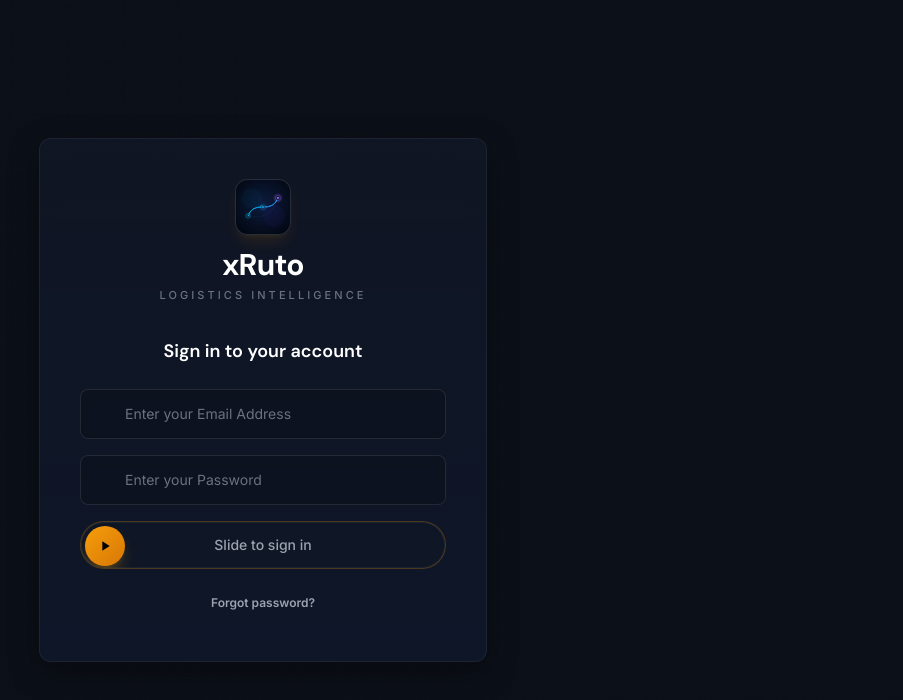
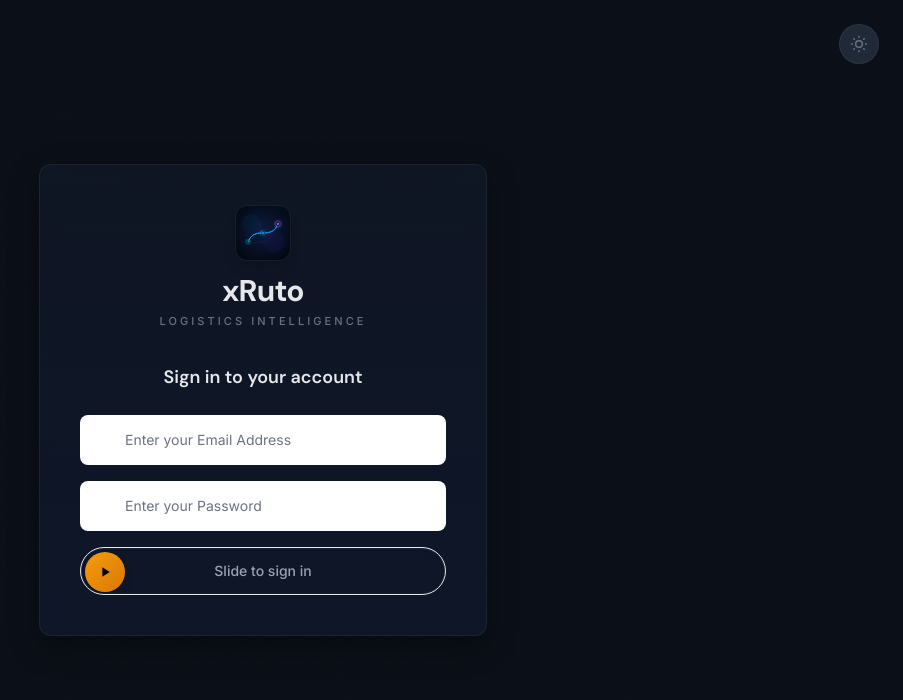
Before and after one commit to EhtishamTechie/xruto-frontend, a React (Vite) app: page / in a window 1280 px wide. Shown: the top 700 px of the page, without its empty margins (377-1280 px from the left). Built offline with nearby package versions, Linux system fonts and the light colour scheme.

Commit message:
feat: implement global light/dark theme toggle and remove forgot password from login

```diff
--- a/src/App.jsx
+++ b/src/App.jsx
@@ -43,6 +43,8 @@ const ICONS = {
   shield: 'M9 12l2 2 4-4m5.618-4.016A11.955 11.955 0 0112 2.944a11.955 11.955 0 01-8.618 3.04A12.02 12.02 0 003 9c0 5.591 3.824 10.29 9 11.622 5.176-1.332 9-6.03 9-11.622 0-1.042-.133-2.052-.382-3.016z',
   chart: 'M16 8v8m-4-5v5m-4-2v2m-2 4h12a2 2 0 002-2V6a2 2 0 00-2-2H6a2 2 0 00-2 2v12a2 2 0 002 2z',
   truck: 'M9 17a2 2 0 11-4 0 2 2 0 014 0zM19 17a2 2 0 11-4 0 2 2 0 014 0zM13 16V6a1 1 0 00-1-1H4a1 1 0 00-1 1v10a1 1 0 001 1h1m8-1a1 1 0 01-1 1H9m4-1V8a1 1 0 011-1h2.586a1 1 0 01.707.293l3.414 3.414a1 1 0 01.293.707V16a1 1 0 01-1 1h-1m-6-1a1 1 0 001 1h1M5 17a2 2 0 104 0m-4 0a2 2 0 114 0m6 0a2 2 0 104 0m-4 0a2 2 0 114 0',
+  sun: 'M12 3v1m0 16v1m9-9h-1M4 12H3m15.364 6.364l-.707-.707M6.343 6.343l-.707-.707m12.728 0l-.707.707M6.343 17.657l-.707.707M16 12a4 4 0 11-8 0 4 4 0 018 0z',
+  moon: 'M20.354 15.354A9 9 0 018.646 3.646 9.003 9.003 0 0012 21a9.003 9.003 0 008.354-5.646z',
 };
 
 // Standalone input field — must be outside LoginScreen to avoid remount on every keystroke
@@ -66,11 +68,23 @@ const LoginScreen = ({ onLogin }) => {
   const [showPw, setShowPw] = useState(false);
   const [loading, setLoading] = useState(false);
   const [error, setError] = useState('');
-  const [successMsg, setSuccessMsg] = useState('');
-  const [view, setView] = useState(() => new URLSearchParams(window.location.search).get('reset_token') ? 'reset' : 'login');
-  const [resetToken] = useState(() => new URLSearchParams(window.location.search).get('reset_token') || '');
-  const [newPw, setNewPw] = useState('');
-  const [confirmPw, setConfirmPw] = useState('');
+
+  // Theme state
+  const [isDark, setIsDark] = useState(() => {
+    const saved = localStorage.getItem('xruto_theme');
+    if (saved) return saved === 'dark';
+    return true; // default dark
+  });
+
+  useEffect(() => {
+    if (isDark) {
+      document.documentElement.classList.add('dark');
+      localStorage.setItem('xruto_theme', 'dark');
+    } else {
+      document.documentElement.classList.remove('dark');
+      localStorage.setItem('xruto_theme', 'light');
+    }
+  }, [isDark]);
 
   const doLogin = async () => {
     if (!email || !password) { setError('Please enter your email and password'); return; }
@@ -85,108 +99,42 @@ const LoginScreen = ({ onLogin }) => {
     } catch (err) { setError(err.message); } finally { setLoading(false); }
   };
 
-  const doForgot = async () => {
-    if (!email) { setError('Please enter your email address'); return; }
-    setLoading(true); setError(''); setSuccessMsg('');
-    try {
-      const res = await fetch(`${API_BASE}/auth/forgot-password`, { method: 'POST', headers: { 'Content-Type': 'application/json' }, body: JSON.stringify({ email: email.trim() }) });
-      const data = await res.json();
-      if (!res.ok || !data.success) throw new Error(data.message || 'Request failed');
-      setSuccessMsg(data.message);
-    } catch (err) { setError(err.message); } finally { setLoading(false); }
-  };
-
-  const doReset = async () => {
-    if (!newPw || !confirmPw) { setError('Please fill in both fields'); return; }
-    if (newPw !== confirmPw) { setError('Passwords do not match'); return; }
-    if (newPw.length < 6) { setError('Password must be at least 6 characters'); return; }
-    setLoading(true); setError(''); setSuccessMsg('');
-    try {
-      const res = await fetch(`${API_BASE}/auth/reset-password`, { method: 'POST', headers: { 'Content-Type': 'application/json' }, body: JSON.stringify({ token: resetToken, new_password: newPw }) });
-      const data = await res.json();
-      if (!res.ok || !data.success) throw new Error(data.message || 'Reset failed');
-      setSuccessMsg(data.message);
-      window.history.replaceState({}, '', window.location.pathname);
-      setTimeout(() => { setView('login'); setSuccessMsg(''); }, 2500);
-    } catch (err) { setError(err.message); } finally { setLoading(false); }
-  };
-
-  const switchView = (v) => { setView(v); setError(''); setSuccessMsg(''); };
-
 
 
   return (
-    <div className="relative flex min-h-screen items-center justify-center bg-xr-bg px-4 py-10 md:px-6">
-      <div aria-hidden className="pointer-events-none fixed inset-0 bg-grid opacity-[0.35]" />
+    <div className="relative flex min-h-screen items-center justify-center bg-xr-bg px-4 py-10 md:px-6 transition-colors duration-300">
+      <div aria-hidden className="pointer-events-none fixed inset-0 bg-grid opacity-[0.25] dark:opacity-[0.35]" />
       <div aria-hidden className="pointer-events-none fixed inset-0 bg-noise" />
-      <UiCard variant="glass" className="relative z-10 w-full max-w-sm p-6 shadow-panel md:max-w-md md:p-10">
+
+      {/* Theme Toggle */}
+      <button
+        onClick={() => setIsDark(!isDark)}
+        className="absolute top-6 right-6 z-20 flex h-10 w-10 items-center justify-center rounded-full bg-xr-elevated text-xr-muted border border-xr-border shadow-sm transition hover:text-xr-brand"
+        aria-label="Toggle theme"
+      >
+        <Ico d={isDark ? ICONS.sun : ICONS.moon} className="w-5 h-5" />
+      </button>
+
+      <UiCard variant="glass" className="relative z-10 w-full max-w-sm p-6 shadow-panel md:max-w-md md:p-10 transition-colors duration-300">
         <div className="flex flex-col items-center">
           <div className="mb-8 w-full text-center">
             <div className="inline-flex flex-col items-center">
-              <div className="mb-3 flex h-14 w-14 items-center justify-center overflow-hidden rounded-card border border-white/10 shadow-lg shadow-amber-500/10">
-                <BrandLogo className="h-14 w-14" alt="xRuto" />
+              <div className="mb-3 flex h-14 w-14 items-center justify-center overflow-hidden rounded-card border border-xr-border bg-xr-bg shadow-lg">
+                <BrandLogo className="h-14 w-14 text-xr-text" alt="xRuto" />
               </div>
-              <h1 className="text-2xl font-bold tracking-tight text-white sm:text-3xl">xRuto</h1>
+              <h1 className="text-2xl font-bold tracking-tight text-xr-text sm:text-3xl">xRuto</h1>
               <p className="mt-1 text-[11px] font-medium uppercase tracking-[0.28em] text-xr-muted">Logistics Intelligence</p>
             </div>
           </div>
-          {view === 'login' && (
-            <>
-              <h2 className="mb-6 text-center text-lg font-semibold text-white">Sign in to your account</h2>
+          <h2 className="mb-6 text-center text-lg font-semibold text-xr-text">Sign in to your account</h2>
           {error && (
-                <div className="mb-4 w-full rounded-control border border-xr-danger/25 bg-xr-danger/10 px-4 py-3 text-center text-sm text-red-200">{error}</div>
+            <div className="mb-4 w-full rounded-control border border-xr-danger/25 bg-xr-danger/10 px-4 py-3 text-center text-sm text-red-500">{error}</div>
           )}
           <div className="w-full space-y-4">
             <LoginInputField icon={ICONS.user} type="email" value={email} onChange={e => setEmail(e.target.value)} placeholder="Enter your Email Address" />
             <LoginInputField icon={ICONS.lock} type={showPw ? 'text' : 'password'} value={password} onChange={e => setPassword(e.target.value)} placeholder="Enter your Password" showToggle onToggle={() => setShowPw(v => !v)} isPassword={showPw} />
             <SlideToConfirm label="Slide to sign in" onConfirm={doLogin} loading={loading} />
-                <Button type="button" variant="ghost" size="sm" className="mx-auto w-full text-xr-muted hover:text-xr-text" onClick={() => switchView('forgot')}>
-                  Forgot password?
-                </Button>
           </div>
-            </>
-          )}
-          {view === 'forgot' && (
-            <>
-              <h2 className="mb-2 text-center text-lg font-semibold text-white">Reset password</h2>
-              <p className="mb-8 text-center text-sm text-xr-muted">Enter your email to receive a reset link</p>
-              {error && (
-                <div className="mb-4 w-full rounded-control border border-xr-danger/25 bg-xr-danger/10 px-4 py-3 text-center text-sm text-red-200">{error}</div>
-              )}
-              {successMsg && (
-                <div className="mb-4 w-full rounded-control border border-emerald-500/20 bg-emerald-500/10 px-4 py-3 text-center text-sm text-emerald-200">{successMsg}</div>
-              )}
-              <div className="w-full space-y-4">
-                <LoginInputField icon={ICONS.user} type="email" value={email} onChange={e => setEmail(e.target.value)} placeholder="Enter your Email Address" />
-                <SlideToConfirm label="Slide to send link" onConfirm={doForgot} loading={loading} />
-                <Button type="button" variant="ghost" size="sm" className="mx-auto w-full gap-1 text-xr-muted hover:text-xr-text" onClick={() => switchView('login')}>
-                  <ChevronLeft className="h-4 w-4" />
-                  Back to sign in
-                </Button>
-              </div>
-            </>
-          )}
-          {view === 'reset' && (
-            <>
-              <h2 className="mb-2 text-center text-lg font-semibold text-white">Set new password</h2>
-              <p className="mb-8 text-center text-sm text-xr-muted">Enter your new password below</p>
-              {error && (
-                <div className="mb-4 w-full rounded-control border border-xr-danger/25 bg-xr-danger/10 px-4 py-3 text-center text-sm text-red-200">{error}</div>
-              )}
-              {successMsg && (
-                <div className="mb-4 w-full rounded-control border border-emerald-500/20 bg-emerald-500/10 px-4 py-3 text-center text-sm text-emerald-200">{successMsg}</div>
-              )}
-              <div className="w-full space-y-4">
-                <LoginInputField icon={ICONS.lock} type="password" value={newPw} onChange={e => setNewPw(e.target.value)} placeholder="New Password (min 6 chars)" />
-                <LoginInputField icon={ICONS.lock} type="password" value={confirmPw} onChange={e => setConfirmPw(e.target.value)} placeholder="Confirm Password" />
-                <SlideToConfirm label="Slide to reset password" onConfirm={doReset} loading={loading} />
-                <Button type="button" variant="ghost" size="sm" className="mx-auto w-full gap-1 text-xr-muted hover:text-xr-text" onClick={() => switchView('login')}>
-                  <ChevronLeft className="h-4 w-4" />
-                  Back to sign in
-                </Button>
-              </div>
-            </>
-          )}
         </div>
       </UiCard>
     </div>
@@ -833,6 +781,14 @@ const App = () => {
   const [authChecked, setAuthChecked] = useState(false);
 
   useEffect(() => {
+    // Sync theme on app load for authenticated views
+    const savedTheme = localStorage.getItem('xruto_theme');
+    if (!savedTheme || savedTheme === 'dark') {
+      document.documentElement.classList.add('dark');
+    } else {
+      document.documentElement.classList.remove('dark');
+    }
+
     const savedToken = localStorage.getItem('xruto_token');
     const savedUser = localStorage.getItem('xruto_user');
     if (savedToken && savedUser) {
--- a/src/index.css
+++ b/src/index.css
@@ -3,16 +3,54 @@
 @tailwind utilities;
 
 @layer base {
+  :root {
+    --xr-bg: #F9FAFB;
+    --xr-surface: #FFFFFF;
+    --xr-elevated: #F3F4F6;
+    --xr-sidebar: #FFFFFF;
+    --xr-line: #E5E7EB;
+    --xr-border: rgba(0,0,0,0.08);
+    --xr-text: #111827;
+    --xr-secondary: #4B5563;
+    --xr-muted: #6B7280;
+    --xr-brand: #F59E0B;
+    --xr-success: #22C55E;
+    --xr-danger: #EF4444;
+    --xr-info: #3B82F6;
+  }
+
+  .dark {
+    --xr-bg: #0B0F17;
+    --xr-surface: #111827;
+    --xr-elevated: #1F2937;
+    --xr-sidebar: #0F172A;
+    --xr-line: #1F2937;
+    --xr-border: rgba(255,255,255,0.06);
+    --xr-text: #E5E7EB;
+    --xr-secondary: #9CA3AF;
+    --xr-muted: #6B7280;
+    --xr-brand: #F59E0B;
+    --xr-success: #22C55E;
+    --xr-danger: #F87171;
+    --xr-info: #60A5FA;
+  }
+
   html {
     font-family: theme(fontFamily.sans);
   }
   body {
     @apply bg-xr-bg text-body text-xr-text antialiased;
-    /* Premium SaaS dark background (subtle, not glossy) */
+    background:
+      radial-gradient(1200px 600px at 18% 12%, rgba(245,158,11,0.04), transparent 60%),
+      radial-gradient(900px 520px at 82% 14%, rgba(96,165,250,0.04), transparent 62%),
+      linear-gradient(180deg, var(--xr-bg), #F3F4F6 60%, var(--xr-bg));
+    background-attachment: fixed;
+  }
+  .dark body {
     background:
       radial-gradient(1200px 600px at 18% 12%, rgba(245,158,11,0.10), transparent 60%),
       radial-gradient(900px 520px at 82% 14%, rgba(96,165,250,0.09), transparent 62%),
-      linear-gradient(180deg, theme(colors.xr.bg), #070A10 60%, theme(colors.xr.bg));
+      linear-gradient(180deg, var(--xr-bg), #070A10 60%, var(--xr-bg));
     background-attachment: fixed;
   }
   h1, h2, h3, h4 {
@@ -38,12 +76,15 @@
   }
 
   .glass-card {
-    /* Subtle depth (avoid glossy) */
-    background:
-      linear-gradient(180deg, rgba(17,24,39,0.78), rgba(15,23,42,0.92));
+    background: linear-gradient(180deg, rgba(255,255,255,0.78), rgba(249,250,251,0.92));
     border: 1px solid theme(colors.xr.border);
+    box-shadow: 0 4px 14px rgba(0,0,0,0.05);
+    backdrop-filter: blur(12px);
+  }
+
+  .dark .glass-card {
+    background: linear-gradient(180deg, rgba(17,24,39,0.78), rgba(15,23,42,0.92));
     box-shadow: theme(boxShadow.panel);
-    backdrop-filter: blur(12px);
   }
 
   .safe-area-bottom {
--- a/tailwind.config.js
+++ b/tailwind.config.js
@@ -9,25 +9,25 @@ export default {
       colors: {
         xr: {
           // Required layered dark palette (SaaS style)
-          bg: '#0B0F17',
-          surface: '#111827',
-          elevated: '#1F2937',
-          sidebar: '#0F172A',
+          bg: 'var(--xr-bg)',
+          surface: 'var(--xr-surface)',
+          elevated: 'var(--xr-elevated)',
+          sidebar: 'var(--xr-sidebar)',
 
           // Lines / borders
-          line: '#1F2937',
-          border: 'rgba(255,255,255,0.06)',
+          line: 'var(--xr-line)',
+          border: 'var(--xr-border)',
 
           // Text
-          text: '#E5E7EB',
-          secondary: '#9CA3AF',
-          muted: '#6B7280',
+          text: 'var(--xr-text)',
+          secondary: 'var(--xr-secondary)',
+          muted: 'var(--xr-muted)',
 
           // Accent + semantic (soft)
-          brand: '#F59E0B',
-          success: '#22C55E',
-          danger: '#F87171',
-          info: '#60A5FA',
+          brand: 'var(--xr-brand)',
+          success: 'var(--xr-success)',
+          danger: 'var(--xr-danger)',
+          info: 'var(--xr-info)',
         },
       },
       fontFamily: {
```
Lines whose indentation alone changed are shown as unchanged.
